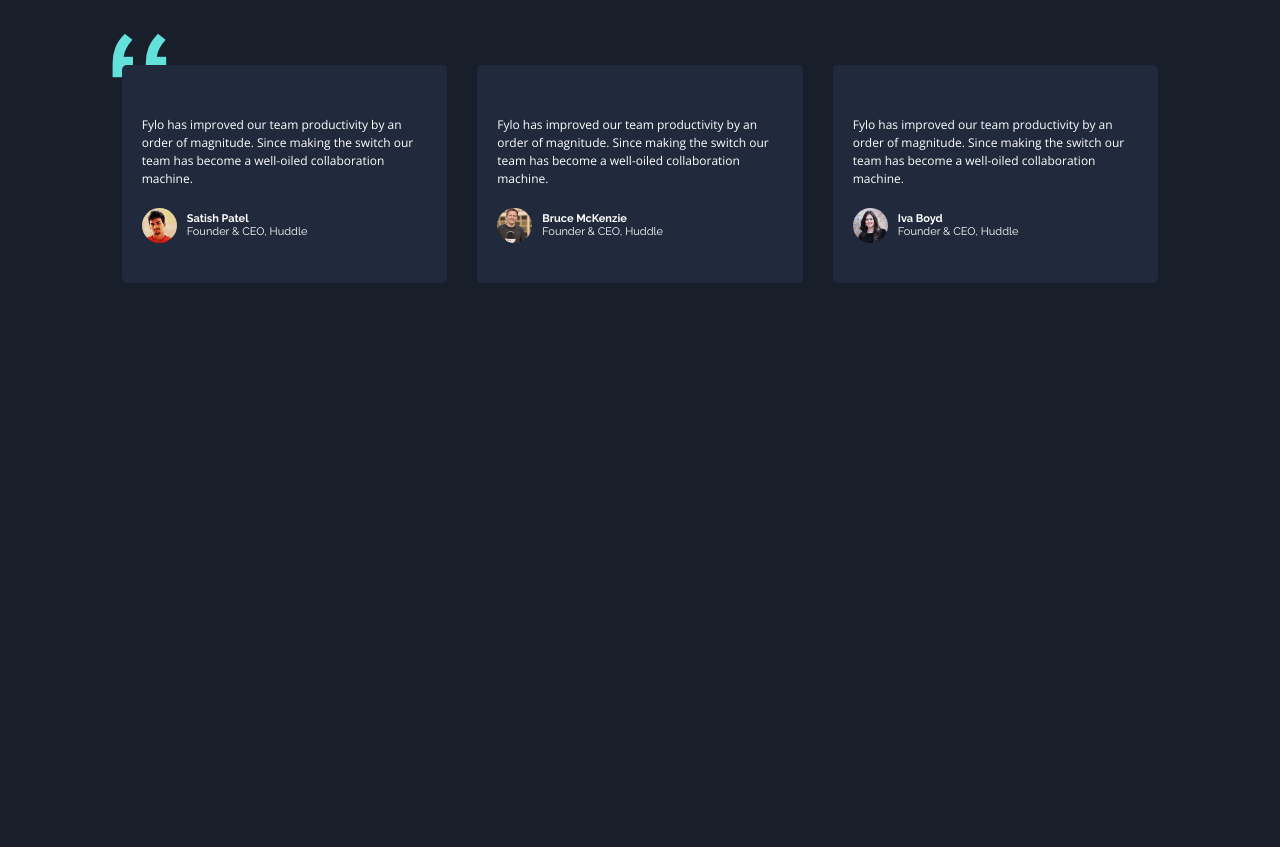
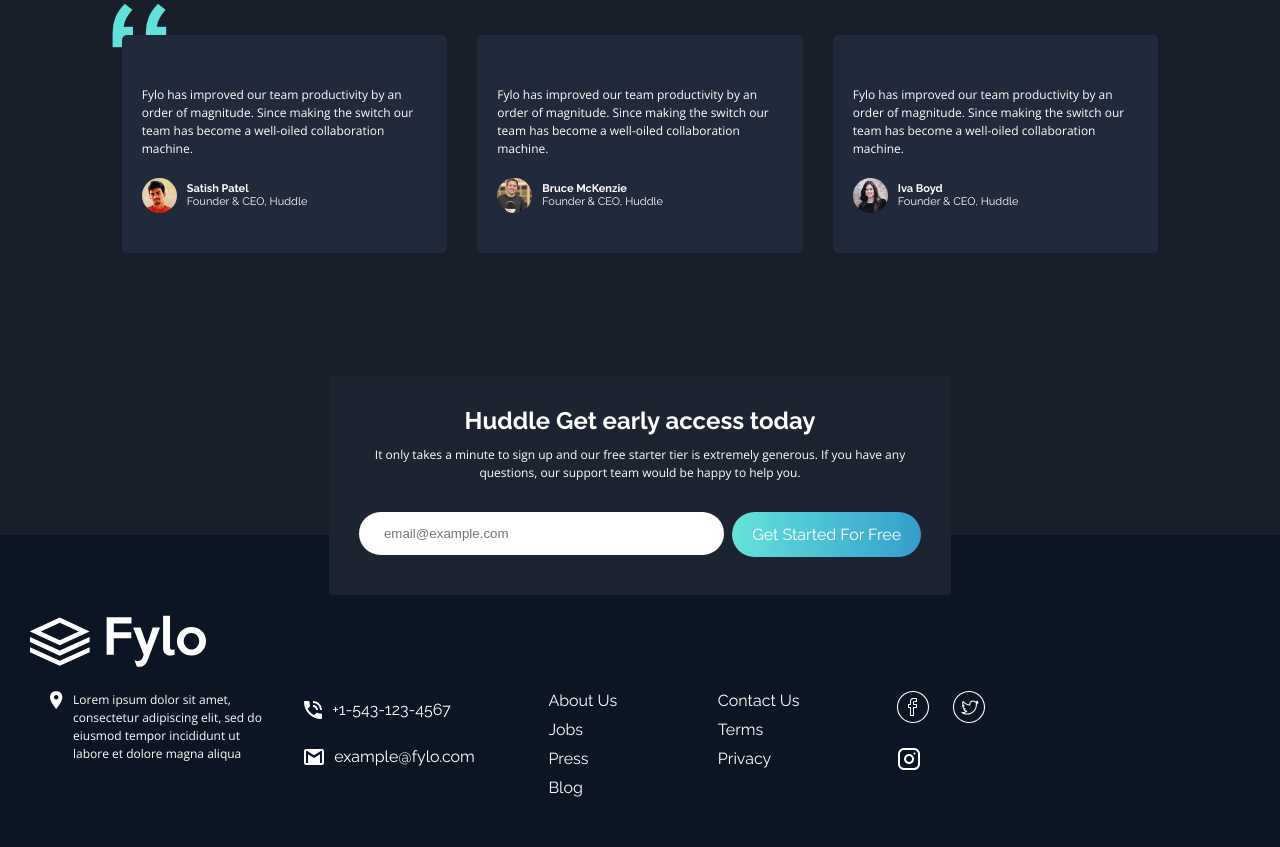
Before and after one commit to cranium44/fylo-web-challenge, a plain HTML site: page index.html in a window 1280 px wide. Shown: the part 1954-2801 px from the top of the page. Before the commit the page ends 2270 px from the top, so only its background shows below. Drawn offline with nearby package versions, Linux system fonts and the light colour scheme.

Commit message:
footer created and styled

```diff
--- a/index.html
+++ b/index.html
@@ -8,6 +8,15 @@
       href="https://fonts.googleapis.com/css?family=Open+Sans:400,700|Raleway:400,700&display=swap"
       rel="stylesheet"
     />
+    <link
+      rel="stylesheet"
+      href="https://maxcdn.bootstrapcdn.com/font-awesome/4.7.0/css/font-awesome.min.css"
+    />
+    <link
+      href="https://fonts.googleapis.com/icon?family=Material+Icons"
+      rel="stylesheet"
+    />
+    <script src="https://kit.fontawesome.com/yourcode.js"></script>
     <link rel="stylesheet" href="styles/style.css" />
     <title>Fylo Chairman</title>
   </head>
@@ -177,6 +186,65 @@
           </div>
         </div>
       </section>
+      <section class="section-five col-10">
+        <div class="section-five__content col-7">
+          <h2>Huddle Get early access today</h2>
+          <p class="paragraph">
+            It only takes a minute to sign up and our free starter tier is
+            extremely generous. If you have any questions, our support team
+            would be happy to help you.
+          </p>
+
+          <form action="" class="form">
+            <input type="email" class="text" placeholder="email@example.com" />
+            <div class="button">
+              <a href="" class="btn">Get Started For Free</a>
+            </div>
+          </form>
+        </div>
+      </section>
+      <section class="footer col-12">
+        <div class="footer__container col-10">
+          <div class="footer__content__logo">
+            <img src="/images/logo.svg" alt="" />
+          </div>
+          <div class="footer__contents">
+            <div class="footer__content col-3">
+                <div class="footer__content__one">
+              <img src="/images/icon-location.svg" alt="" />
+              <span class="paragraph">
+                  Lorem ipsum dolor sit amet, consectetur adipiscing elit, sed do
+                  eiusmod tempor incididunt ut labore et dolore magna aliqua
+              </span>
+            </div>
+            </div>
+            <div class="footer__content col-3">
+
+                <span class="contacts"><img src="/images/icon-phone.svg" alt=""/>+1-543-123-4567</span>
+                <span class="n-line contacts"
+                  ><img src="/images/icon-email.svg" alt=""
+                />example@fylo.com</span>
+
+            </div>
+            <div class="footer__content col-2">
+              <span class="n-line"><a href="">About Us</a></span>
+              <span class="n-line"><a href="">Jobs</a></span>
+              <span class="n-line"><a href="">Press</a></span>
+              <span class="n-line"><a href="">Blog</a></span>
+            </div>
+            <div class="footer__content col-2">
+              <span class="n-line"><a href="">Contact Us</a></span>
+              <span class="n-line"><a href="">Terms </a></span>
+              <span class="n-line"><a href="">Privacy</a></span>
+            </div>
+            <div class="footer__content col-2">
+              <img src="/images/facebook.svg" alt="">
+              <img src="/images/twitter.svg" alt="">
+              <img src="/images/instagram.svg" alt="">
+            </div>
+          </div>
+        </div>
+      </section>
     </div>
   </body>
 </html>
--- a/styles/style.css
+++ b/styles/style.css
@@ -11,9 +11,10 @@ html {
 }
 
 body {
-  background-color: hsl(218, 28%, 13%);
+  background-color: hsla(218, 29%, 13%);
   color: white;
   font-size: 1.6rem;
+  /* background-image: url("/images/bg-curvy-desktop.svg"); */
 }
 
 a {
@@ -51,7 +52,9 @@ h3 {
 .section-one,
 .section-two,
 .section-three,
-.section-four {
+.section-four,
+.section-five,
+.footer {
   margin: 0 auto;
   margin-bottom: 3rem;
 }
@@ -76,9 +79,13 @@ h3 {
   display: block;
 }
 
-.button {
+.inline{
+  display: inline;
+}
+
+/* .button {
   margin-top: 3rem;
-}
+} */
 
 .btn {
   display: inline-block;
@@ -183,7 +190,7 @@ h3 {
 }
 
 .section-four__card {
-  flex: 3;
+  flex: auto;
   /* border: 1px solid white; */
   margin: .3rem 1.5rem;
   padding: 4rem 2rem;
@@ -213,11 +220,95 @@ h3 {
 }
 /* end of section four */
 
+/* start of section five */
+
+
+.section-five__content{
+    text-align: center;
+    margin: 0 auto;
+    padding: 3rem;
+    /* border: .1rem solid; */
+    background-color: hsl(217, 28%, 15%);
+    border-radius: .5rem;
+    position: relative;
+    top: 9rem
+}
+
+.form{
+    display: flex;
+    justify-content: space-between;
+    flex-wrap: wrap;
+    width: 100%;
+    margin-top: 3rem;
+}
+
+.text{
+    padding: 1.4rem;
+    width: 65%;
+    height: auto;
+    border: none;
+    border-radius: 50px;
+    outline: none;
+    padding-left: 2.5rem;
+    margin-bottom: 1rem
+}
+
+
+.form .btn{
+  width: auto;
+  padding-left: 2rem;
+  padding-right: 2rem;
+}
+
+/* end of section five */
+
+/* footer section */
+.footer{
+  padding: 3rem;
+  margin: 0 auto;
+  background-color: hsl(216, 53%, 9%);
+}
+
+.footer__container{
+  display: inline-block;
+  margin: 0 auto;
+  margin-top: 5rem;
+}
+
+.footer__contents{
+  display: flex;
+  justify-content: space-between;
+}
+
+.footer__content{
+  padding: 1rem
+}
+
+.footer__content img{
+  margin: 1rem;
+}
+
+.footer__content span{
+  margin: 1rem 0rem;
+}
+
+.footer__content__one{
+  display: flex;
+  align-items: flex-start;
+  justify-content: space-between;
+}
+
+.contacts{
+  display: flex;
+  align-items: center
+}
+
+
 
 /* For desktop: */
 [class*="col-"] {
     width: 100%;
-  }
+}
 
 @media only screen and (min-width: 768px) {
   /* mobile view */
```
